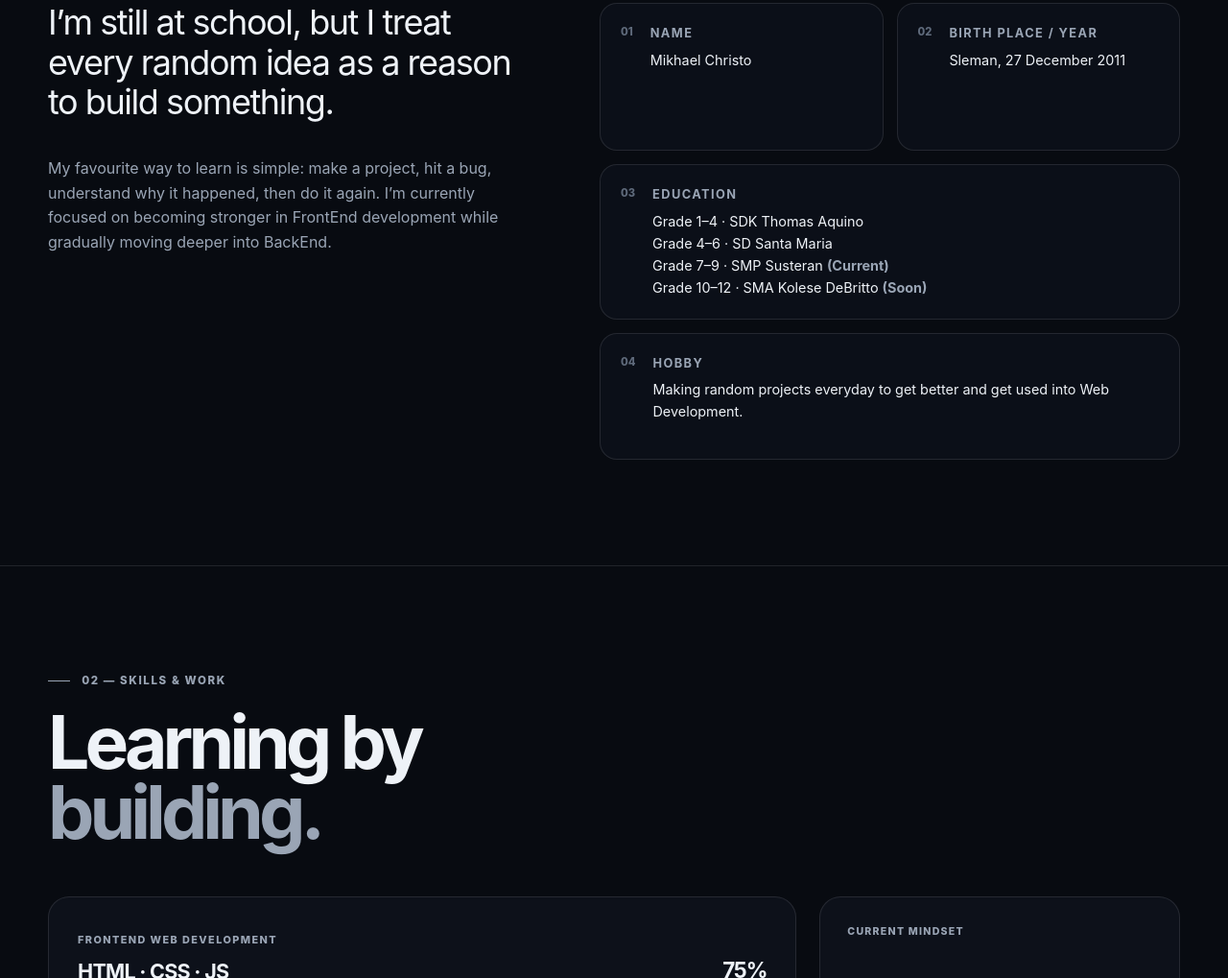
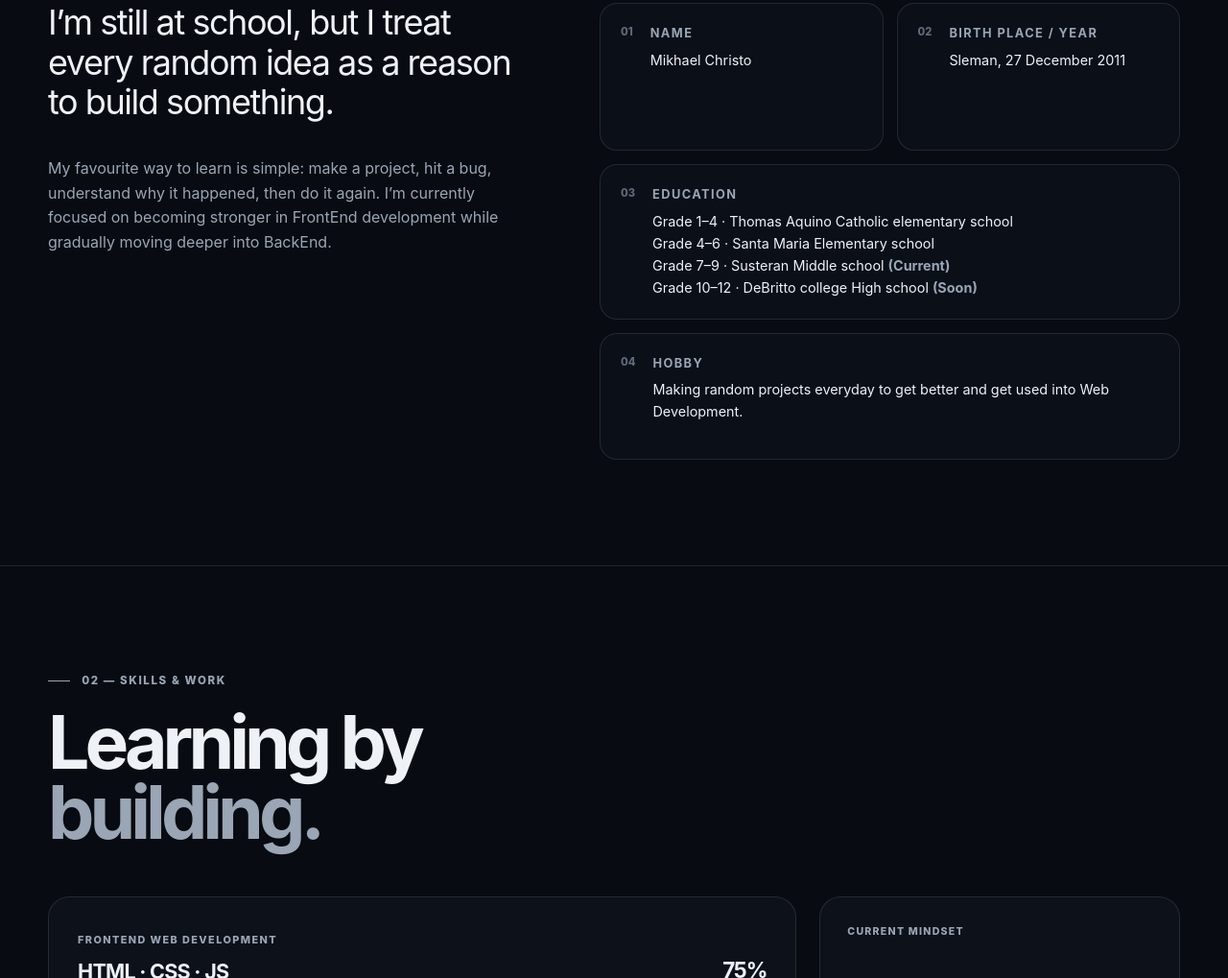
Before and after one commit to deheybros-web/Mikhael-Christo-Landing-Page, a plain HTML site: page main_page/index.html in a window 1280 px wide. Shown: the part 1326-2345 px from the top of the page at 96% size. Drawn offline with Linux system fonts and the light colour scheme.

Commit message:
Revise education section with accurate school names
Updated education details with specific school names.

```diff
--- a/main_page/index.html
+++ b/main_page/index.html
@@ -101,7 +101,7 @@
             </article>
             <article class="fact-card fact-card-wide">
               <span class="fact-number">03</span>
-              <div><h3>Education</h3><p>Grade 1–4 · SDK Thomas Aquino<br>Grade 4–6 · SD Santa Maria<br>Grade 7–9 · SMP Susteran <strong>(Current)</strong><br>Grade 10–12 · SMA Kolese DeBritto <strong>(Soon)</strong></p></div>
+              <div><h3>Education</h3><p>Grade 1–4 · Thomas Aquino Catholic elementary school<br>Grade 4–6 · Santa Maria Elementary school<br>Grade 7–9 · Susteran Middle school <strong>(Current)</strong><br>Grade 10–12 · DeBritto college High school <strong>(Soon)</strong></p></div>
             </article>
             <article class="fact-card fact-card-wide">
               <span class="fact-number">04</span>
```
